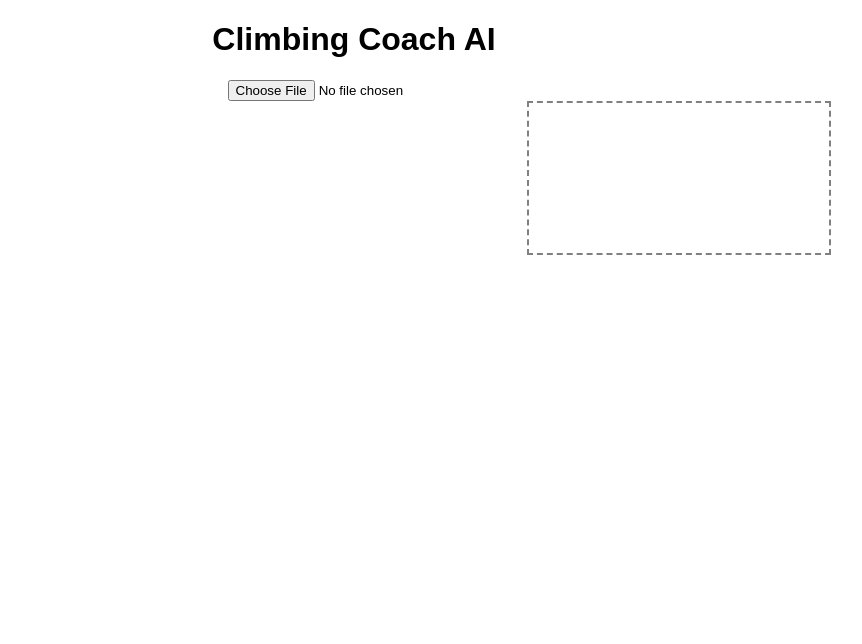
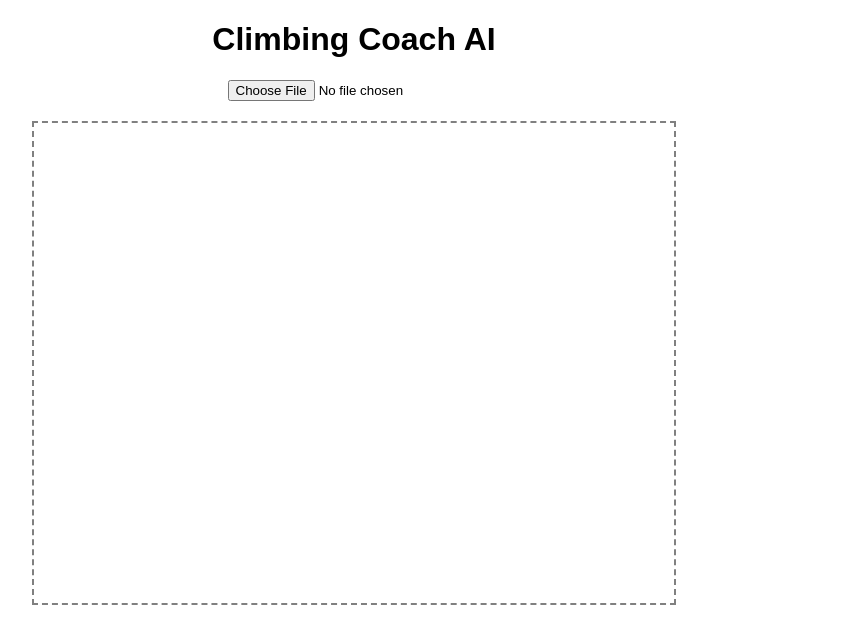
Before and after one commit to Conrady82/Climbing_Coach, a website: page client/index.html in a window 1280 px wide. Shown: the whole page, without its empty margins (286-1148 px from the left). Drawn offline with Linux system fonts and the light colour scheme.

```diff
--- a/client/index.html
+++ b/client/index.html
@@ -6,7 +6,6 @@
     <script src="https://cdn.jsdelivr.net/npm/@tensorflow/tfjs@latest"></script>
     <!-- Import Pose Estimation Model (e.g., PoseNet) -->
     <script src="https://cdn.jsdelivr.net/npm/@tensorflow-models/posenet"></script>
-    <!-- Link to external CSS stylesheet -->
     <link rel="stylesheet" href="style.css">
 </head>
 <body>
@@ -15,16 +14,10 @@
     <!-- File Upload for Video -->
     <input type="file" id="file-upload" accept="video/*" />
 
-    <!-- Container for videos -->
-    <div class="container">
-        <!-- Original video -->
-        <div class="video">
-            <video id="climbing-video" controls hidden></video>
-        </div>
-        <!-- Canvas for model output -->
-        <div class="video">
-            <canvas id="output-canvas"></canvas>
-        </div>
+    <!-- Section to display video and results -->
+    <div id="video-container">
+        <video id="climbing-video" width="640" height="480" controls hidden></video>
+        <canvas id="output-canvas" width="640" height="480"></canvas>
     </div>
 
     <!-- Separate JavaScript File for TensorFlow.js Logic -->
--- a/client/style.css
+++ b/client/style.css
@@ -1,24 +1,13 @@
-/* style.css */
-body {
+ /* Simple styling */
+ body {
     font-family: Arial, sans-serif;
     margin: 0;
     padding: 0;
     text-align: center;
 }
-
-.container {
-    display: flex;
-    flex-wrap: wrap;
-    justify-content: center;
-    gap: 20px;
+#video-container {
+    margin-top: 20px;
 }
-
-.video {
-    flex: 1;
-    min-width: 300px; /* Adjust as needed for minimum readability */
-}
-
 canvas {
     border: 2px dashed grey;
-    max-width: 100%;
 }
```
